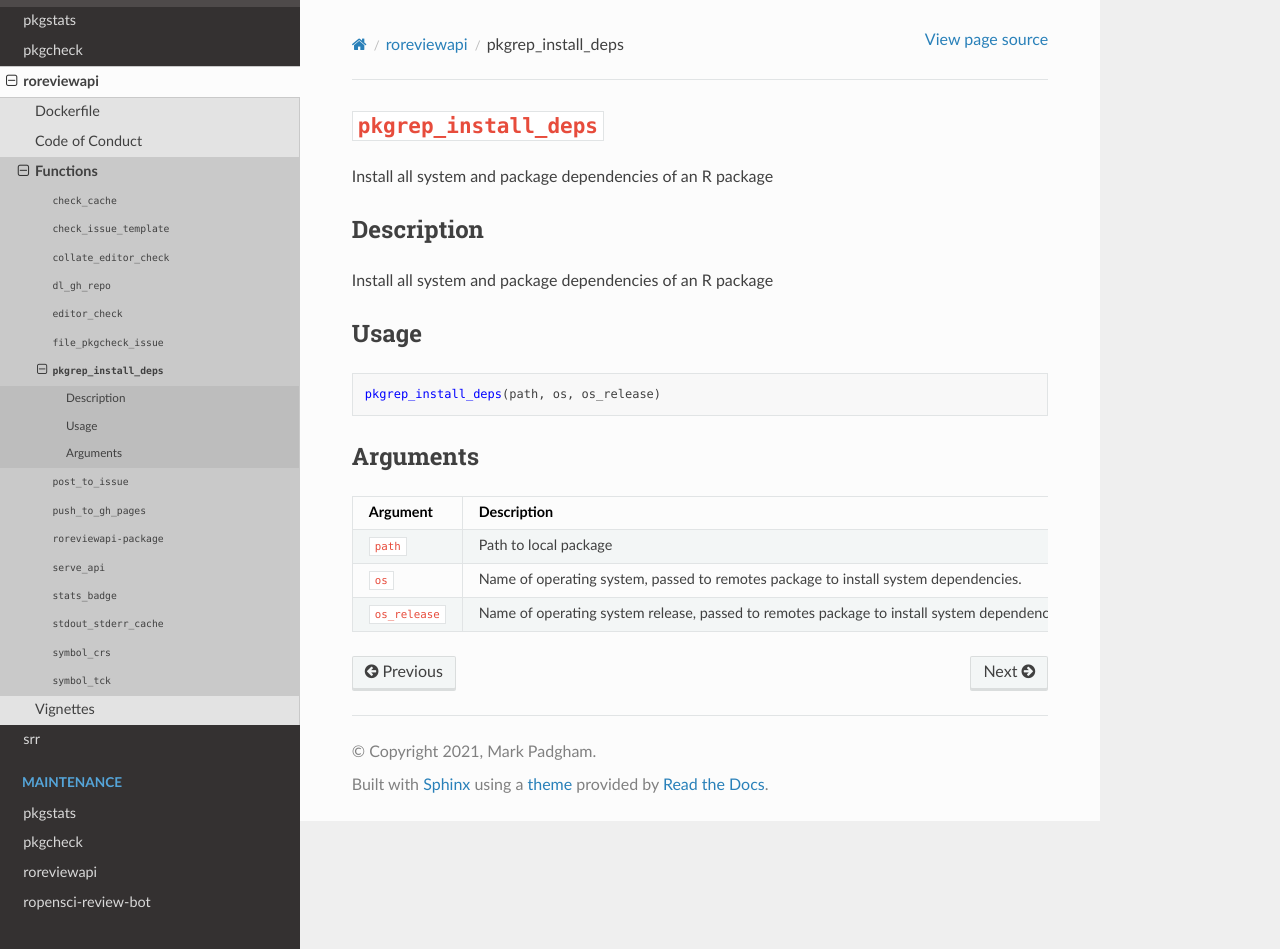
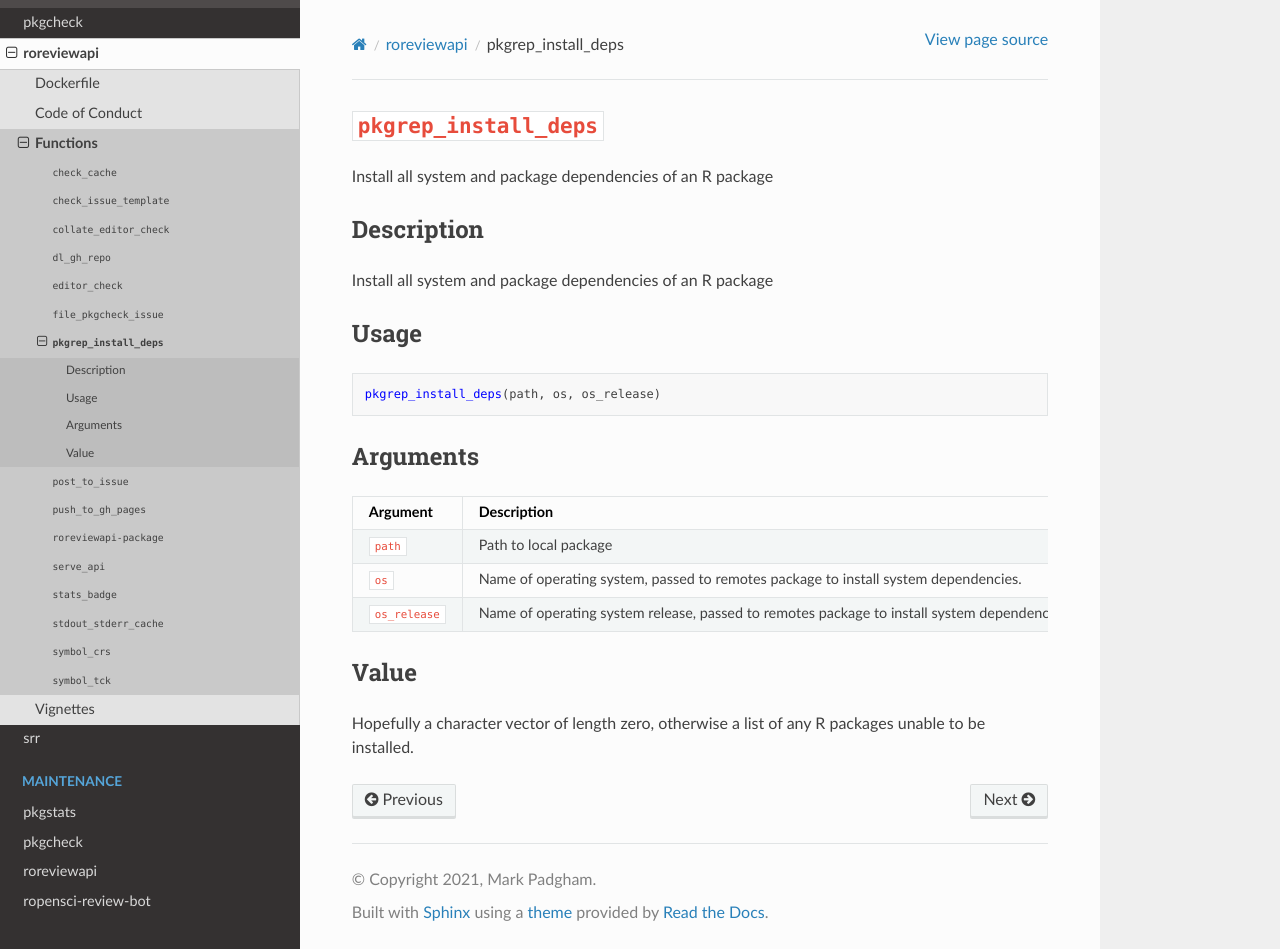
Before and after one commit to ropensci-review-tools/ropensci-review-tools, a Sphinx documentation site: the page built from docs/roreviewapi/functions/pkgrep_install_deps.md, in a window 1280 px wide and 949 px high. Built offline with Sphinx 7.4.7 and the Read the Docs theme 2.0.0, drawn with Linux system fonts in a browser that asks for light colours.

Commit message:
update pkgrep_install_deps entry

```diff
--- a/docs/roreviewapi/functions/pkgrep_install_deps.md
+++ b/docs/roreviewapi/functions/pkgrep_install_deps.md
@@ -22,3 +22,9 @@ Argument      |Description
 `path`     |     Path to local package
 `os`     |     Name of operating system, passed to remotes package to install system dependencies.
 `os_release`     |     Name of operating system release, passed to remotes  package to install system dependencies.
+
+
+## Value
+
+Hopefully a character vector of length zero, otherwise a list of any
+ R packages unable to be installed.
```
